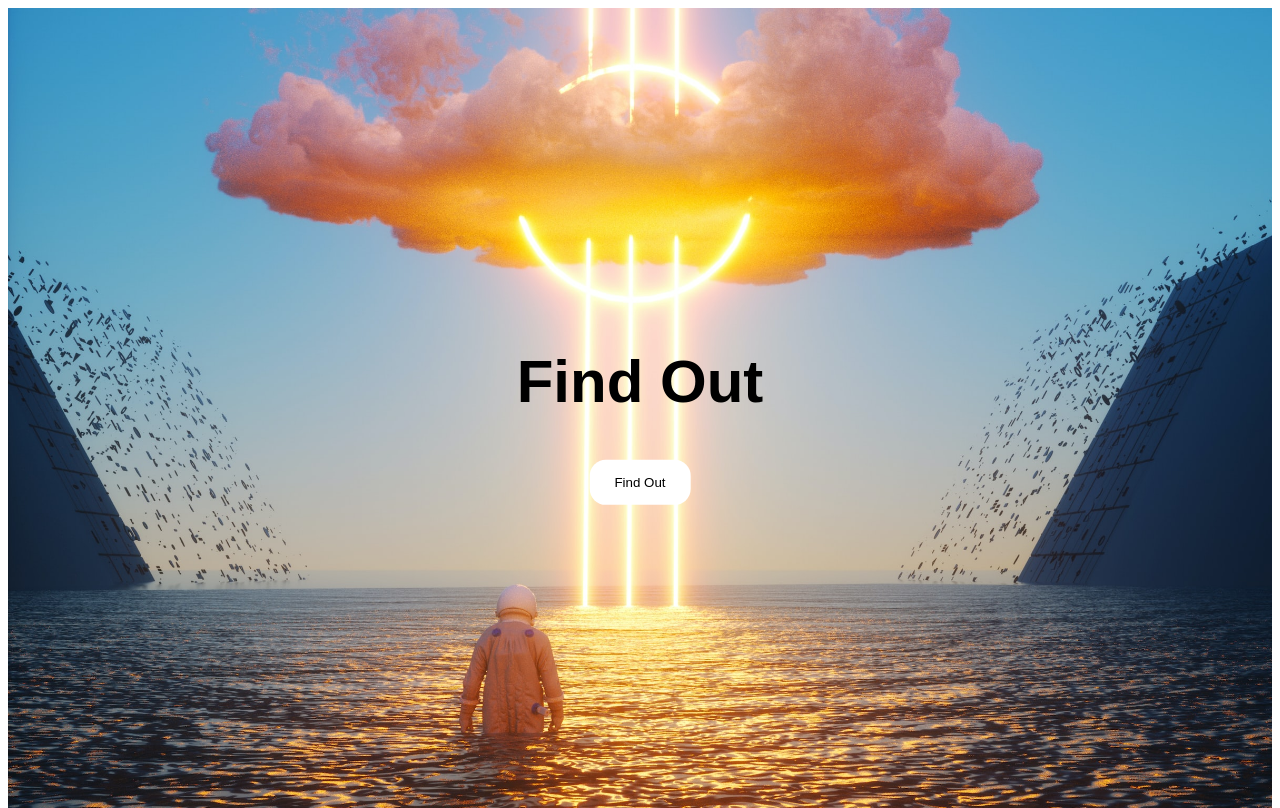
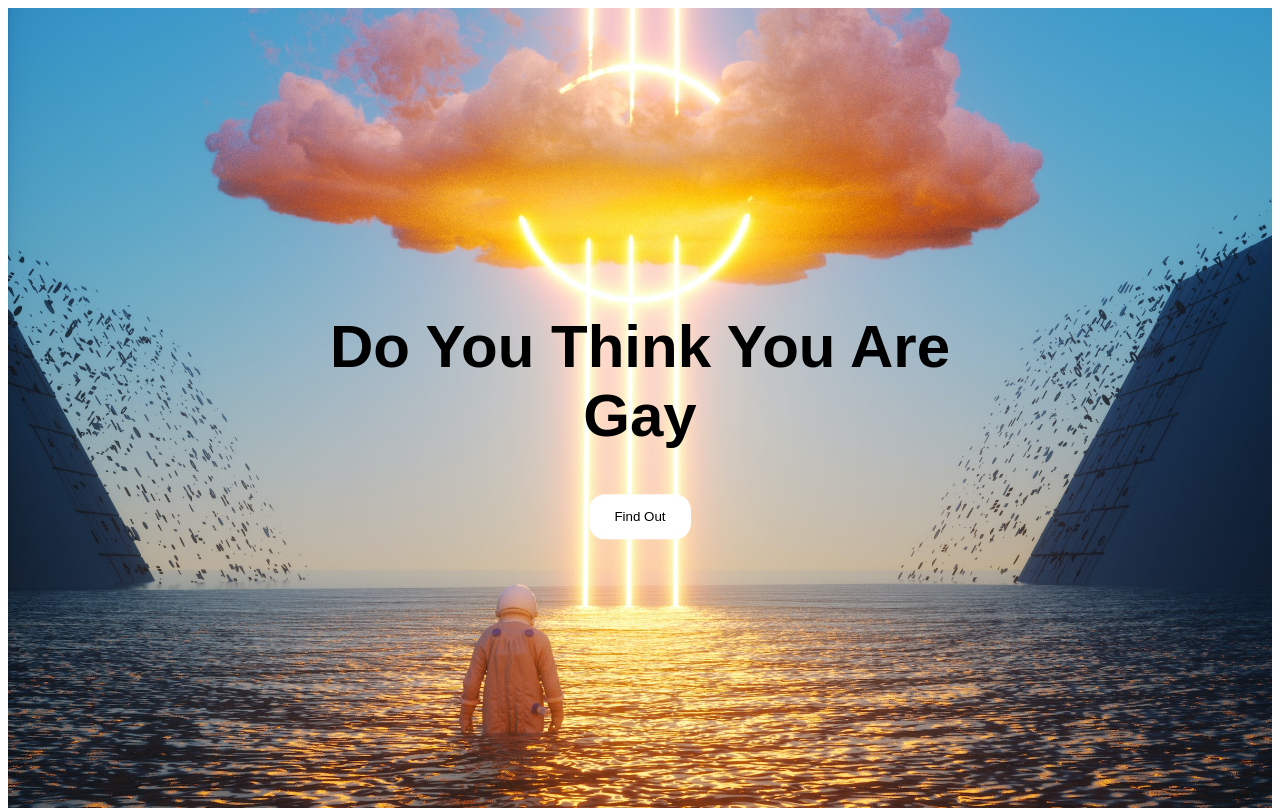
Before and after one commit to alan23habib/Find-Out, a plain HTML site: page index.html in a window 1280 px wide. Drawn offline with Linux system fonts and the light colour scheme.

Commit message:
Update index.html

```diff
--- a/index.html
+++ b/index.html
@@ -3,13 +3,13 @@
 <head>
 	<meta charset="utf-8">
 	<meta name="viewport" content="width=device-width, initial-scale=1">
-	<title>On My Own</title>
+	<title>Find Out</title>
 	<link rel="stylesheet" type="text/css" href="style.css">
 </head>
 <body>
 	<div class="hero-image">
 	 <div class="hero-text">
-	 	<h1> Find Out</h1>
+	 	<h1>Do You Think You Are Gay</h1>
 	 	<a href="link.html">
 	 	 <button class="btn">Find Out</button>
 	 	</a>
```
